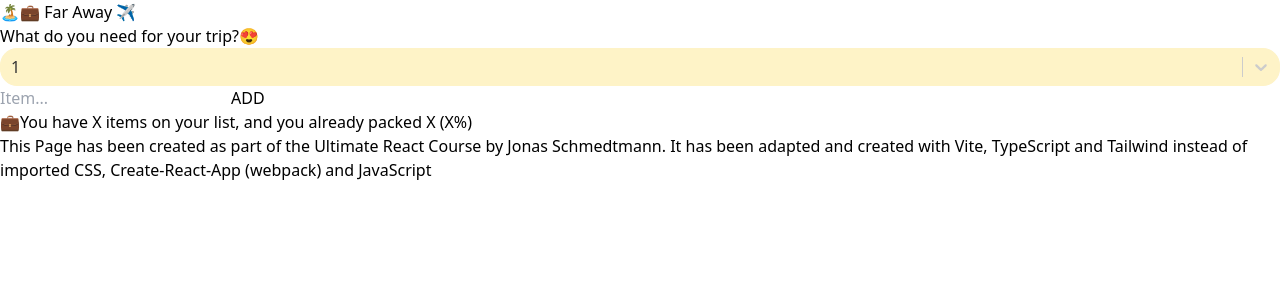
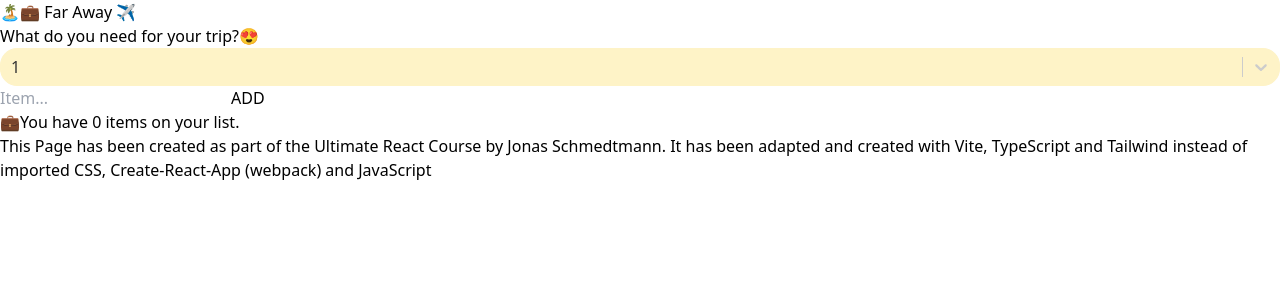
Before and after one commit to andreastif/travel-list, a React (Vite) app: page / in a window 1280 px wide. Shown: the top 300 px of the page. Built offline with nearby package versions, Linux system fonts and the light colour scheme.

Commit message:
finished derived state

```diff
--- a/src/components/travelpage/TravelPage.tsx
+++ b/src/components/travelpage/TravelPage.tsx
@@ -25,7 +25,7 @@ export const TravelPage = () => {
       <Logo />
       <Form onAddItems={handleAddItems} />
       <PackingList items={items} onDeleteItem={handleDeleteItem} onPackItem={handlePackItem} />
-      <Stats />
+      <Stats items={items} />
     </>
   );
 };
--- a/src/components/travelpage/comps/Stats.tsx
+++ b/src/components/travelpage/comps/Stats.tsx
@@ -1,8 +1,13 @@
-export const Stats = () => {
+import { IItem } from "../../../types/types";
+
+export const Stats = ({ items }: { items: IItem[] }) => {
+  const packedItems = items.reduce((acc, cur) => (cur.packed ? (acc = acc + 1) : acc), 0);
   return (
     <footer className="bg-teal-500 text-center font-bold py-10 italic">
-      {" "}
-      💼You have X items on your list, and you already packed X (X%)
+      💼You have {items.length > 0 ? items.length : "0"} items on your list
+      {items.length > 0
+        ? ` and you have packed ${packedItems} item(s) (${((packedItems / items.length) * 100).toFixed(0)}%)`
+        : "."}
     </footer>
   );
 };
```
